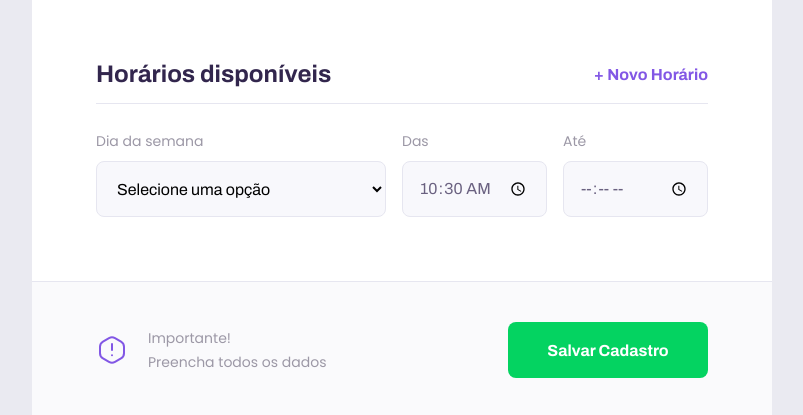
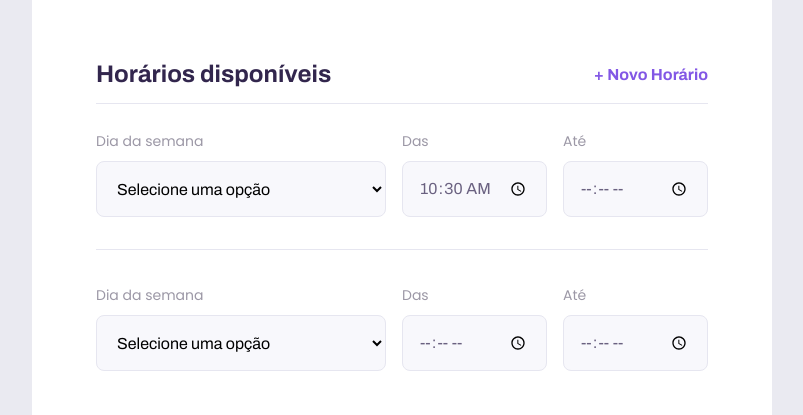
Before and after one commit to chrisdevindev/proffy_discovery-NLW-2, a plain HTML site: page give-classes.html in a window 1280 px wide. Both pictures are taken after typing "Sample", "https://example.com", "Sample", "Sample", "Sample", "10:30" into the empty fields and a click on the button "+ Novo Horário". Shown: the part 1314-1729 px from the top of the page, without its empty margins (238-1041 px from the left). Drawn offline with Linux system fonts and the light colour scheme.

Commit message:
Adding new fields of hours

```diff
--- a/give-classes.html
+++ b/give-classes.html
@@ -141,6 +141,7 @@
 
     </div>
 
+    <script src="/scripts/addField.js"></script>
 
 </body>
 
--- /dev/null
+++ b/scripts/addField.js
@@ -0,0 +1,27 @@
+//procurar o botão
+document.querySelector('#add-time')
+
+//quando clicar no botão
+.addEventListener('click', cloneField)
+
+
+//executar uma ação
+function cloneField(){
+    console.log('hello uordi')
+
+    //duplicar os campos
+    const newFieldsContainer = document.querySelector('.schedule-item').cloneNode(true)
+
+    //pegar os campos
+    const fields = newFieldsContainer.querySelectorAll('input')
+
+    //para cada campo, limpar
+    fields.forEach(function(field){
+        //pegar o field do momento e limpa ele
+        field.value = ''
+    })
+
+
+    //colocar na página
+    document.querySelector('#schedule-items').appendChild(newFieldsContainer)
+}
```
